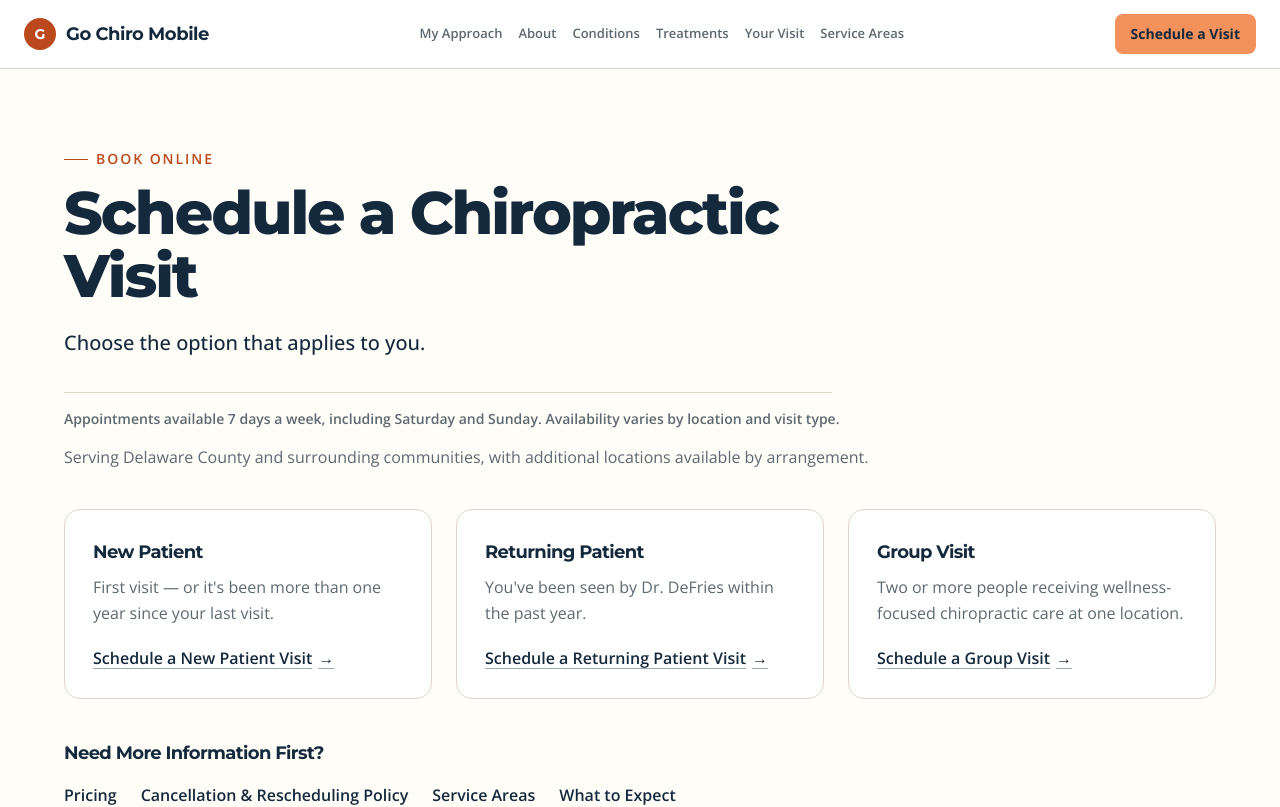
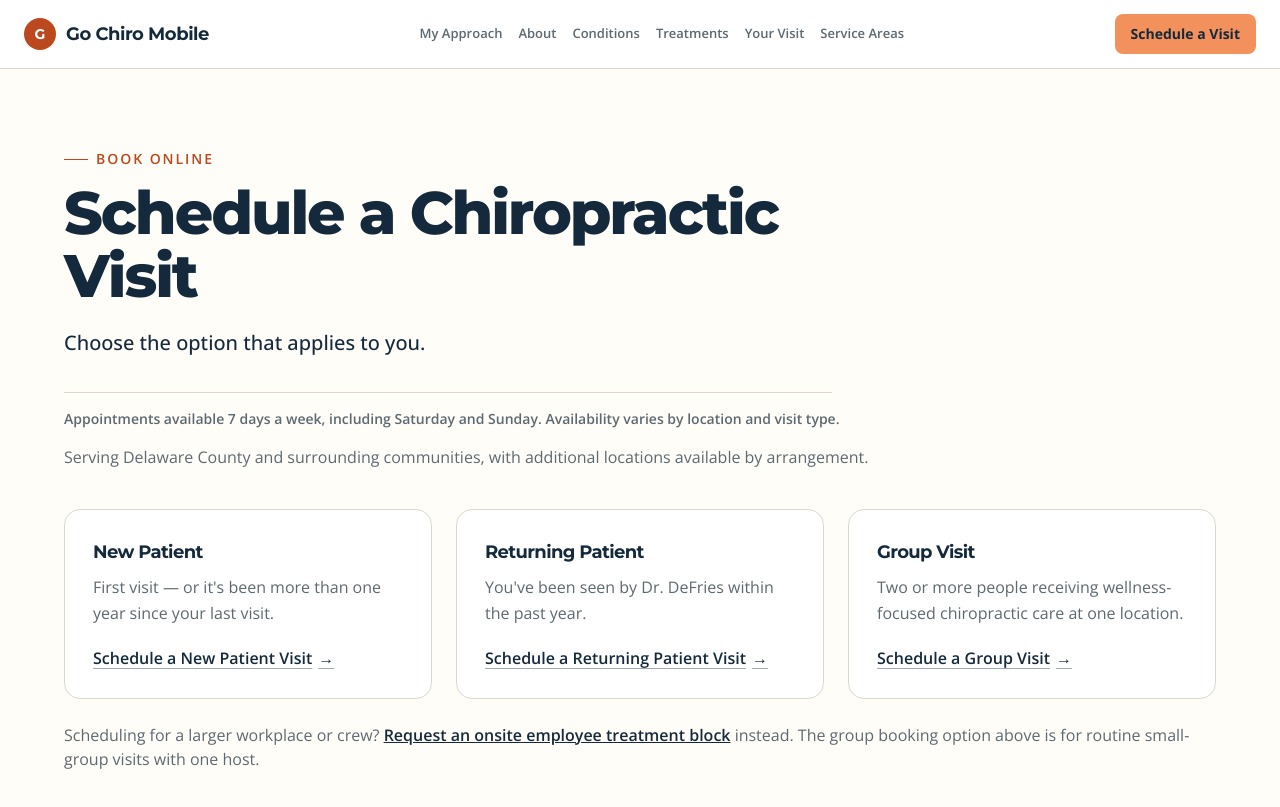
Before and after one commit to mybackcracker/gochiro-platform, a Next.js app: page /book-online in a window 1280 px wide. Shown: the top 807 px of the page. Built offline with nearby package versions, Linux system fonts and the light colour scheme.

Commit message:
Distinguish workplace inquiries from individual group checkout

```diff
--- a/app/(marketing)/book-online/page.tsx
+++ b/app/(marketing)/book-online/page.tsx
@@ -50,6 +50,10 @@ export default function BookOnlinePage() {
             />
           </div>
 
+          <p className="mt-6 text-base text-muted">
+            Scheduling for a larger workplace or crew? <Link className="font-semibold text-navy underline" href="/workplace-care">Request an onsite employee treatment block</Link> instead. The group booking option above is for routine small-group visits with one host.
+          </p>
+
           <div className="mt-10">
             <H3>Need More Information First?</H3>
             <div className="mt-4 flex flex-wrap gap-x-6 gap-y-2 text-base font-semibold text-navy">
```
